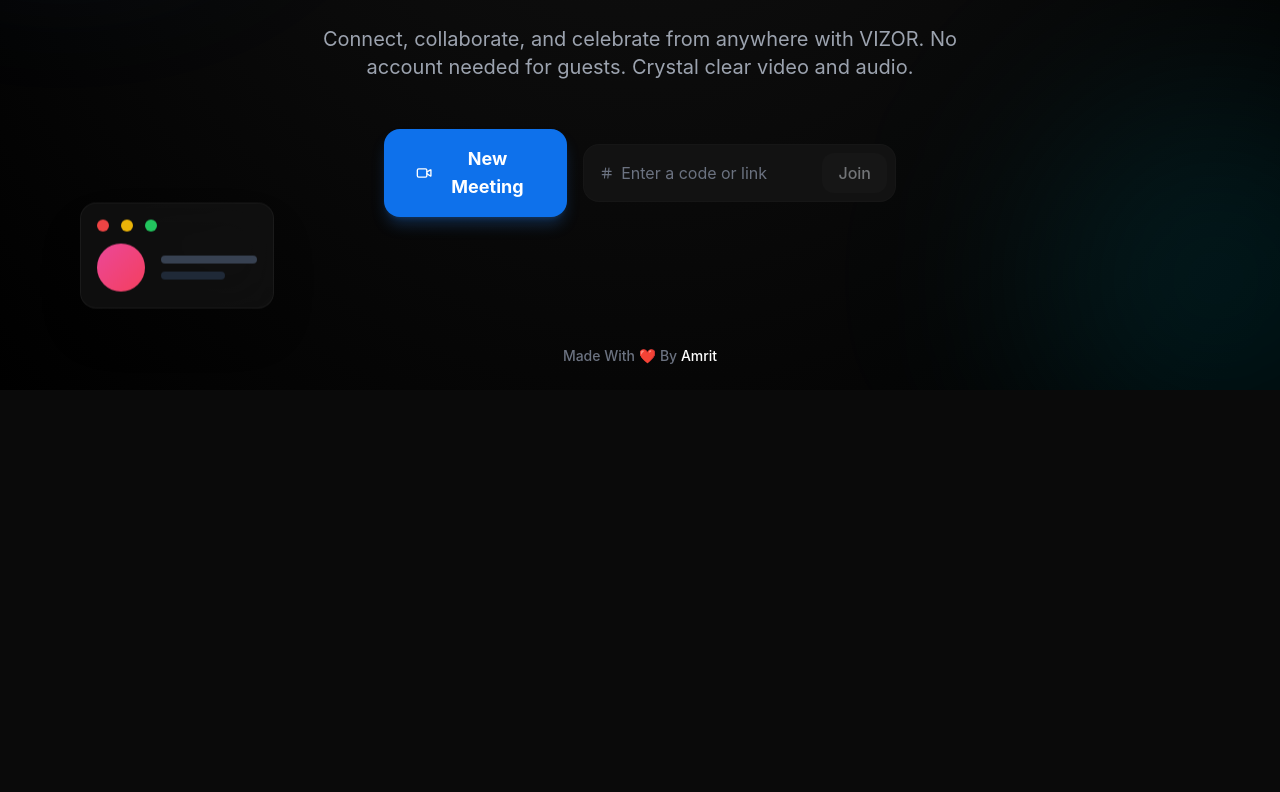
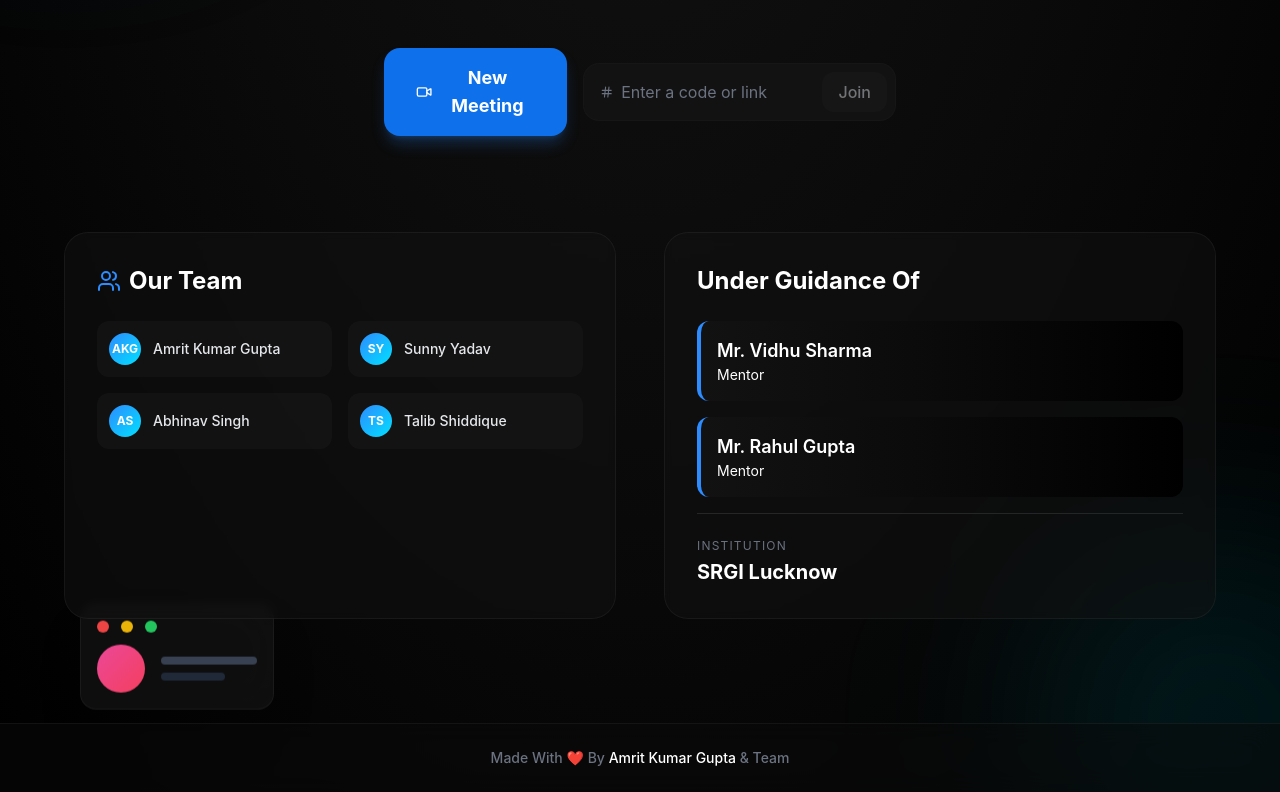
Before and after one commit to p1amrit/vizor-v3, a React (Vite) app: page / in a window 1280 px wide. Shown: the part 410-1202 px from the top of the page. Before the commit the page ends 800 px from the top, so only its background shows below. Built offline with nearby package versions, Linux system fonts and the light colour scheme.

Commit message:
Add Team Members and Mentors section

```diff
--- a/src/pages/Home.jsx
+++ b/src/pages/Home.jsx
@@ -131,10 +131,59 @@
                         ))}
                     </div>
                 </motion.div>
+                {/* Team & Guidance Section */}
+                <div className="mt-24 w-full max-w-6xl mx-auto grid grid-cols-1 md:grid-cols-2 gap-12 text-left mb-20 relative z-10">
+                    <motion.div
+                        initial={{ opacity: 0, x: -20 }}
+                        whileInView={{ opacity: 1, x: 0 }}
+                        viewport={{ once: true }}
+                        className="bg-dark-800/50 backdrop-blur-sm p-8 rounded-3xl border border-white/5"
+                    >
+                        <h3 className="text-2xl font-bold text-white mb-6 flex items-center gap-2">
+                            <Users className="w-6 h-6 text-vizor-500" />
+                            Our Team
+                        </h3>
+                        <div className="grid grid-cols-1 sm:grid-cols-2 gap-4">
+                            {['Amrit Kumar Gupta', 'Sunny Yadav', 'Abhinav Singh', 'Talib Shiddique'].map((member, idx) => (
+                                <div key={idx} className="flex items-center gap-3 p-3 rounded-xl bg-dark-700/50 hover:bg-dark-700 transition-colors">
+                                    <div className="w-8 h-8 rounded-full bg-gradient-to-br from-vizor-500 to-vizor-accent flex items-center justify-center text-xs font-bold text-white">
+                                        {member.split(' ').map(n => n[0]).join('')}
+                                    </div>
+                                    <span className="text-gray-200 font-medium text-sm">{member}</span>
+                                </div>
+                            ))}
+                        </div>
+                    </motion.div>
+
+                    <motion.div
+                        initial={{ opacity: 0, x: 20 }}
+                        whileInView={{ opacity: 1, x: 0 }}
+                        viewport={{ once: true }}
+                        className="bg-dark-800/50 backdrop-blur-sm p-8 rounded-3xl border border-white/5"
+                    >
+                        <h3 className="text-2xl font-bold text-white mb-6">
+                            Under Guidance Of
+                        </h3>
+                        <div className="space-y-4">
+                            <div className="p-4 rounded-xl bg-gradient-to-r from-vizor-900/50 to-transparent border-l-4 border-vizor-500">
+                                <p className="text-lg font-semibold text-white">Mr. Vidhu Sharma</p>
+                                <p className="text-sm text-vizor-400">Mentor</p>
+                            </div>
+                            <div className="p-4 rounded-xl bg-gradient-to-r from-vizor-900/50 to-transparent border-l-4 border-vizor-500">
+                                <p className="text-lg font-semibold text-white">Mr. Rahul Gupta</p>
+                                <p className="text-sm text-vizor-400">Mentor</p>
+                            </div>
+                            <div className="mt-6 pt-6 border-t border-white/10">
+                                <p className="text-xs uppercase tracking-widest text-gray-500 mb-1">Institution</p>
+                                <p className="text-xl font-bold text-white">SRGI Lucknow</p>
+                            </div>
+                        </div>
+                    </motion.div>
+                </div>
             </main>
 
-            <footer className="w-full p-6 text-center z-10 text-gray-500 text-sm font-medium">
-                Made With ❤️ By <span className="text-white hover:text-vizor-400 transition cursor-pointer">Amrit</span>
+            <footer className="w-full p-6 text-center z-10 text-gray-500 text-sm font-medium border-t border-white/5 bg-dark-900/50 backdrop-blur-md">
+                Made With ❤️ By <span className="text-white hover:text-vizor-400 transition cursor-pointer">Amrit Kumar Gupta</span> & Team
             </footer>
         </div>
     );
```
